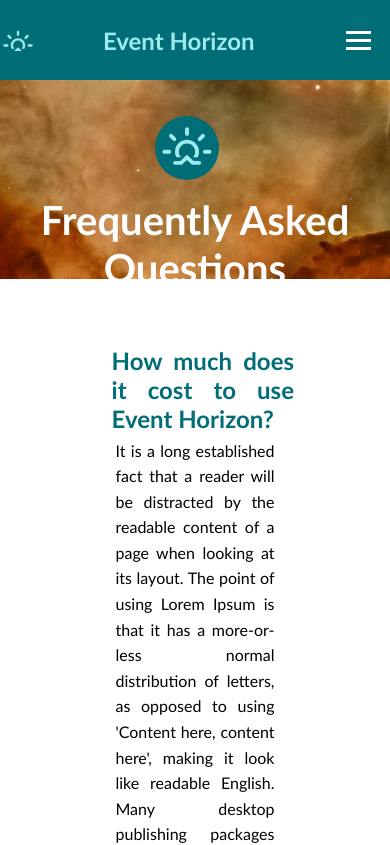
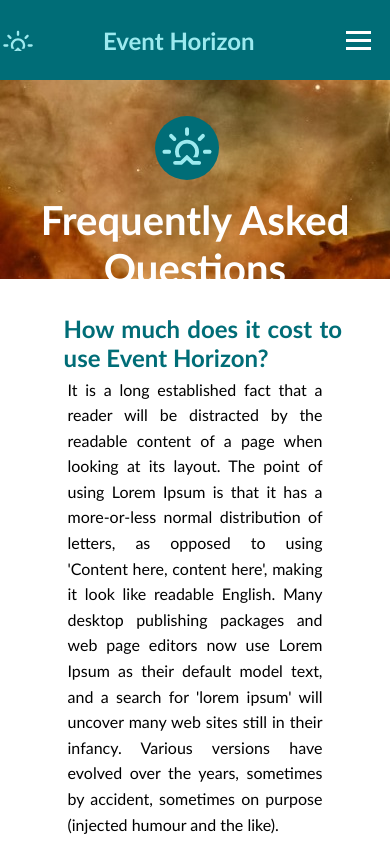
Before and after one commit to Arpadtoth100/EventHorizon, a React (Create React App) app: page /faq in a window 390 px wide. Shown: the top 845 px of the page. Built offline with nearby package versions, Linux system fonts and the light colour scheme; no server answers.

Commit message:
changed responsiveness in Main, About Us, FAQ and Privacy

```diff
--- a/src/App.css
+++ b/src/App.css
@@ -14,7 +14,7 @@ html {
     sans-serif;
 }
 
-textarea{
+textarea {
   resize: none;
 }
 
@@ -239,10 +239,12 @@ form * {
   margin: 40px 120px 40px;
   line-height: 1.6;
 }
+
 .inner_search {
   margin-bottom: 100px;
   margin-top: 80px;
 }
+
 .signinform {
   height: 450px;
   background-color: #edf6f9;
@@ -402,6 +404,7 @@ form h2 {
   border-radius: 3px;
   cursor: pointer;
 }
+
 .signup_btn {
   width: 100%;
   margin-left: 0;
@@ -416,7 +419,7 @@ form h2 {
   height: 500px;
 }
 
-.infoboxcolumn + .infoboxcolumn {
+.infoboxcolumn+.infoboxcolumn {
   margin-left: 2%;
 }
 
@@ -477,6 +480,7 @@ form h2 {
 }
 
 @keyframes flip {
+
   0%,
   80% {
     transform: rotateY(360deg);
@@ -1231,6 +1235,7 @@ a.active {
   color: blue;
   margin-left: 5vw;
 }
+
 .privacylink {
   color: blue;
 }
@@ -1413,6 +1418,7 @@ a.active {
     background-image: url(./images/contact8.jpg);
     background-size: 700px;
   }
+
   #cu_form {
     width: 70vw;
     margin-left: -7.5vw;
@@ -1422,17 +1428,21 @@ a.active {
     width: 300px;
     margin-bottom: 50px;
   }
+
   .input-field-message {
     width: 315px;
   }
+
   .contactus_content {
     display: flex;
     flex-wrap: wrap;
   }
+
   .formRow {
     margin: 10px;
     display: inline-block;
   }
+
   .cu_textlabel {
     color: #006d77;
     align-items: center;
@@ -1446,6 +1456,7 @@ a.active {
   .contactmessage_btn {
     width: 200px;
   }
+
   .responsive {
     margin-top: 20px;
   }
@@ -1457,6 +1468,16 @@ a.active {
     font-size: 16px;
     margin-top: -4vh;
     margin-left: 25vw;
+  }
+
+  .blabla {
+    padding: 20px 20px;
+  }
+
+  .privacy_text,
+  .faq_text {
+    margin: 1rem 3rem 1rem 3rem;
+    text-align: justify;
   }
 }
 
@@ -1551,6 +1572,7 @@ a.active {
 
   .cards-list {
     flex-direction: column;
+    align-items: center;
   }
 
   .aboutus-hero-text {
@@ -1706,7 +1728,8 @@ a.active {
   margin-top: 28vh;
   width: 55vw;
   margin-left: 16vw;
-  background-color: white;;
+  background-color: white;
+  ;
 
 }
 
--- a/src/Video.css
+++ b/src/Video.css
@@ -7,7 +7,7 @@
   width: 100vw;
   height: 70vh;
   margin-left: 0;
-  margin-top: 8vh;
+  margin-top: 6vh;
 }
 
 .video {
@@ -89,5 +89,8 @@
   .followus {
     margin-top: 8vh;;
   }
+  .team_container {
+    flex-direction: column;
+  }
 
 }
```
